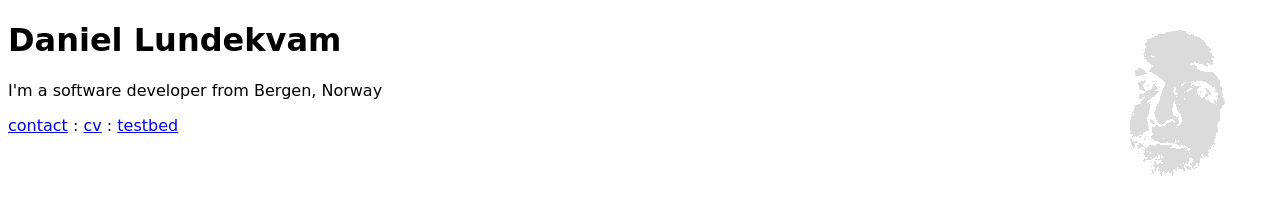
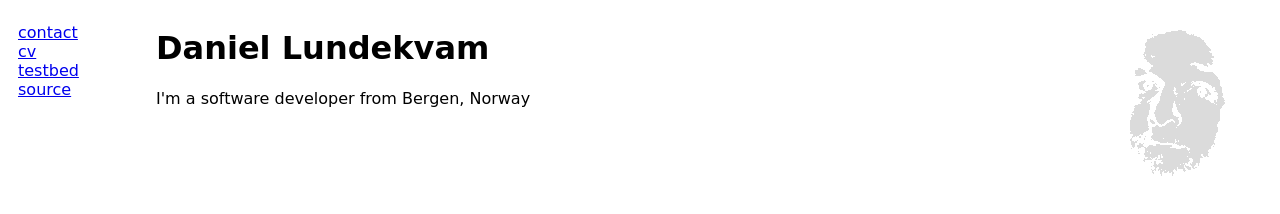
Before and after one commit to danislu/daniellundekvam.com, a plain HTML site: page index.html in a window 1280 px wide. Drawn offline with Linux system fonts and the light colour scheme; a web font is replaced by a local one.

Commit message:
updated layout

```diff
--- a/index.html
+++ b/index.html
@@ -6,17 +6,55 @@
 <link rel="shortcut icon" href="favicon.ico" />
 <link href='http://fonts.googleapis.com/css?family=Walter+Turncoat' rel='stylesheet' type='text/css'>
 <style>
+body { font-family: 'Walter Turncoat', cursive; background-image: url("me.png"); background-position: top right;	background-repeat: no-repeat; }
+footer { position: relative; float: right; }
+
+nav {
+   position: relative;
+   float: left;
+   left: 10px;
+   top: 15px;
+   width: 118px;
+   /*background-color: #828282*/
+}
+nav a {
+}
+.content {
+   position: relative;
+   float: left;
+   left: 30px;
+   /*background-color: #828282*/
+}
 body {
-	font-family: 'Walter Turncoat', cursive;
-	background-image: url("me.png");
-	background-position: top right;
-	background-repeat: no-repeat;
+   font-family: 'Walter Turncoat', cursive;
+   background-image: url("me.png");
+   background-position: top right;
+   background-repeat: no-repeat; }
+   background-color: #e7e7de
+
+   border-width: 0px;
+   padding: 0px;
+   margin: 0px;
+
+   position: relative;
+   float: left;
+   left: 2px;
+   width: 828px;
+   margin-bottom: 20px;
 }
+
 </style>
 </head>
 <body>
+<nav>
+	<a href="mailto:danislu@gmail.com">contact</a><br>
+	<a href="cv.pdf">cv</a><br>
+	<a href="http://www.danislu.com">testbed</a><br>
+	<a href="https://github.com/danislu/daniellundekvam.com/blob/master/index.html">source</a>
+</nav>
+<div class="content">
 	<h1>Daniel Lundekvam</h1>
 	<p>I'm a software developer from Bergen, Norway</p>
-	<nav><a href="mailto:danislu@gmail.com">contact</a> : <a href="cv.pdf">cv</a> : <a href="http://www.danislu.com">testbed</a><!-- : <a href="#">github</a>--> </nav>
+</div>
 </body>
 </html>
```
